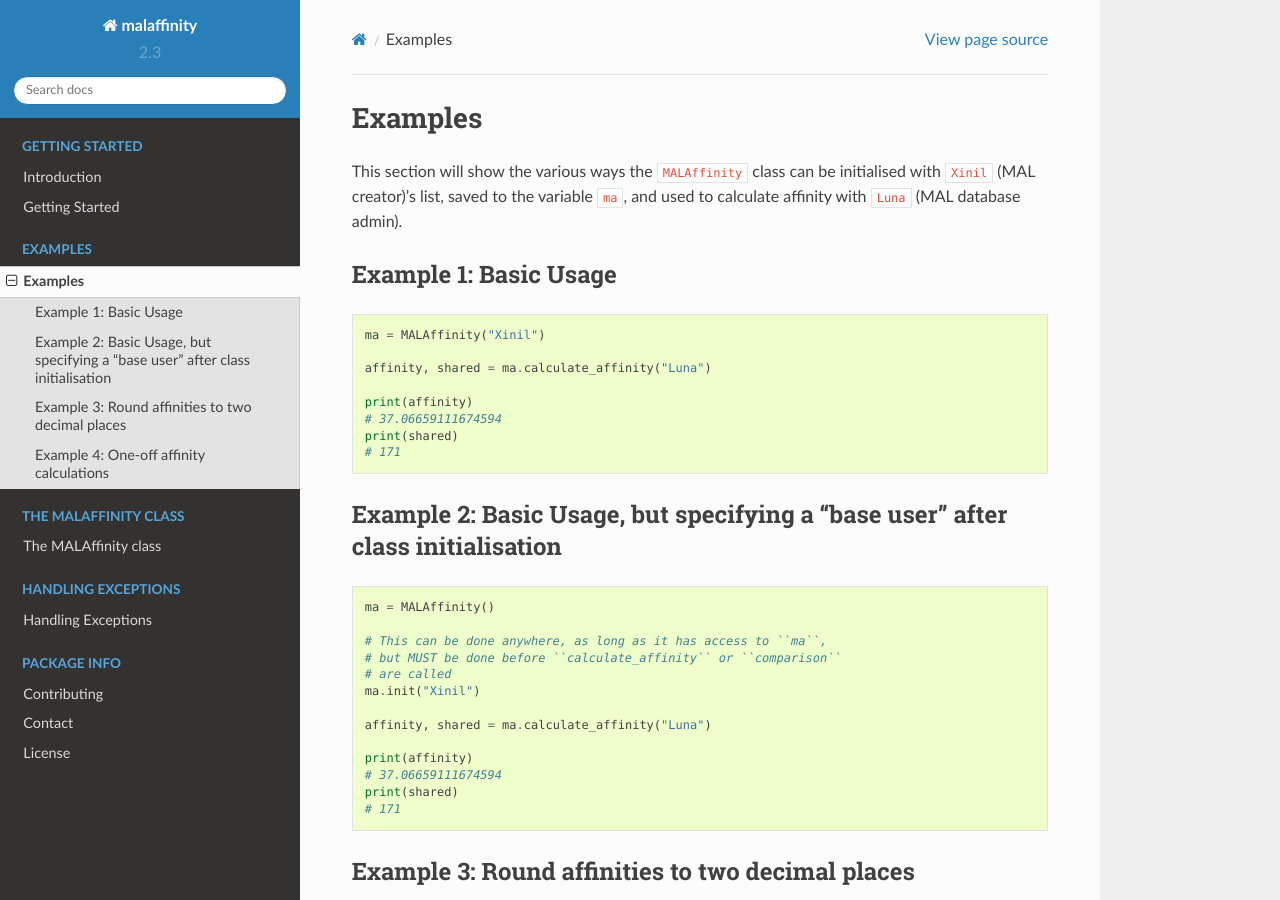
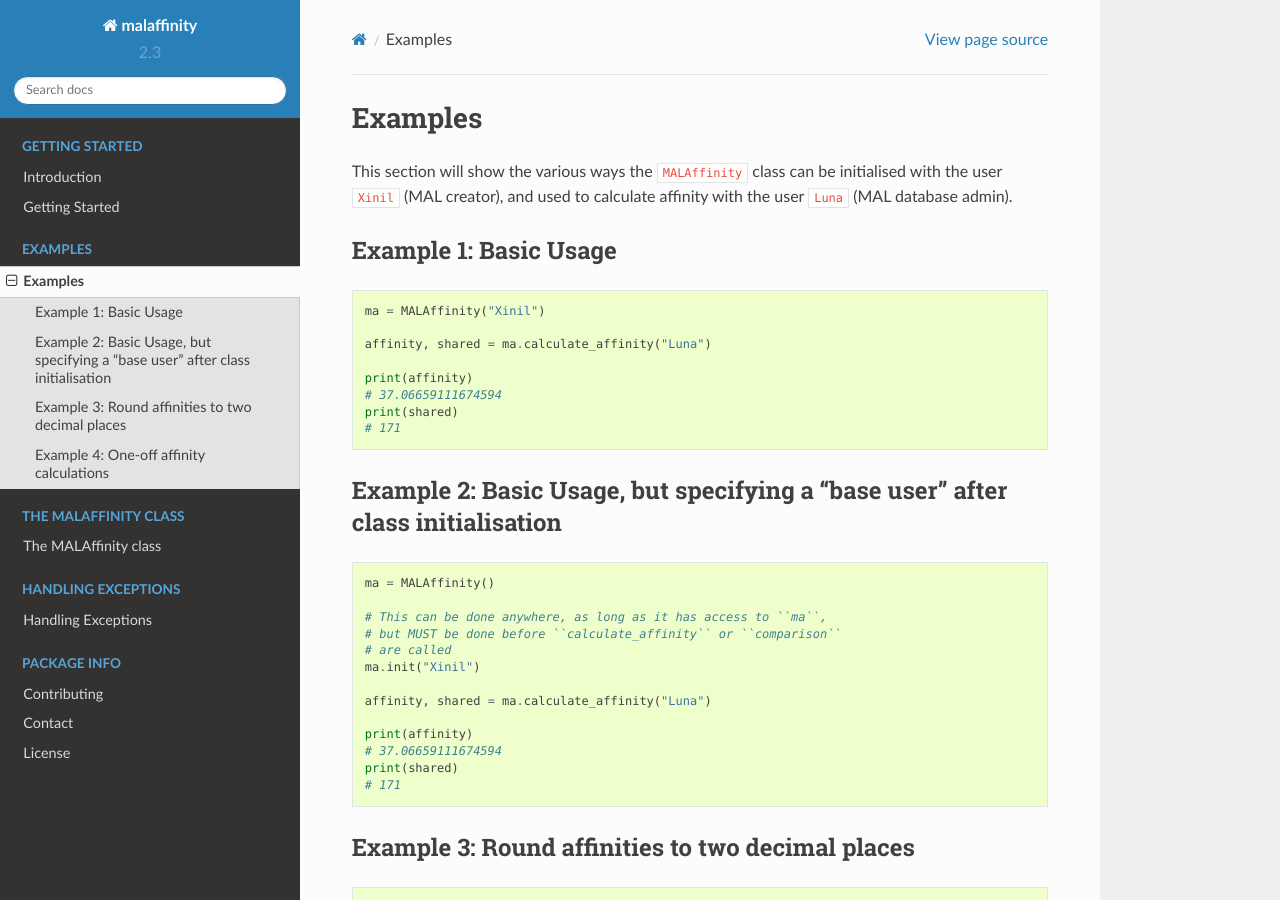
Before and after one commit to erkghlerngm44/aniffinity, a Sphinx documentation site: the page built from docs/examples/index.rst, in a window 1280 px wide and 900 px high. Built offline with Sphinx 7.4.7 and the Read the Docs theme 2.0.0, drawn with Linux system fonts in a browser that asks for light colours.

Commit message:
clarity [ci skip]

```diff
--- a/docs/examples/index.rst
+++ b/docs/examples/index.rst
@@ -3,8 +3,8 @@ Examples
 
 
 This section will show the various ways the ``MALAffinity`` class can be
-initialised with ``Xinil`` (MAL creator)'s list, saved to the variable ``ma``,
-and used to calculate affinity with ``Luna`` (MAL database admin).
+initialised with the user ``Xinil`` (MAL creator), and used to calculate
+affinity with the user ``Luna`` (MAL database admin).
 
 
 Example 1: Basic Usage
```
